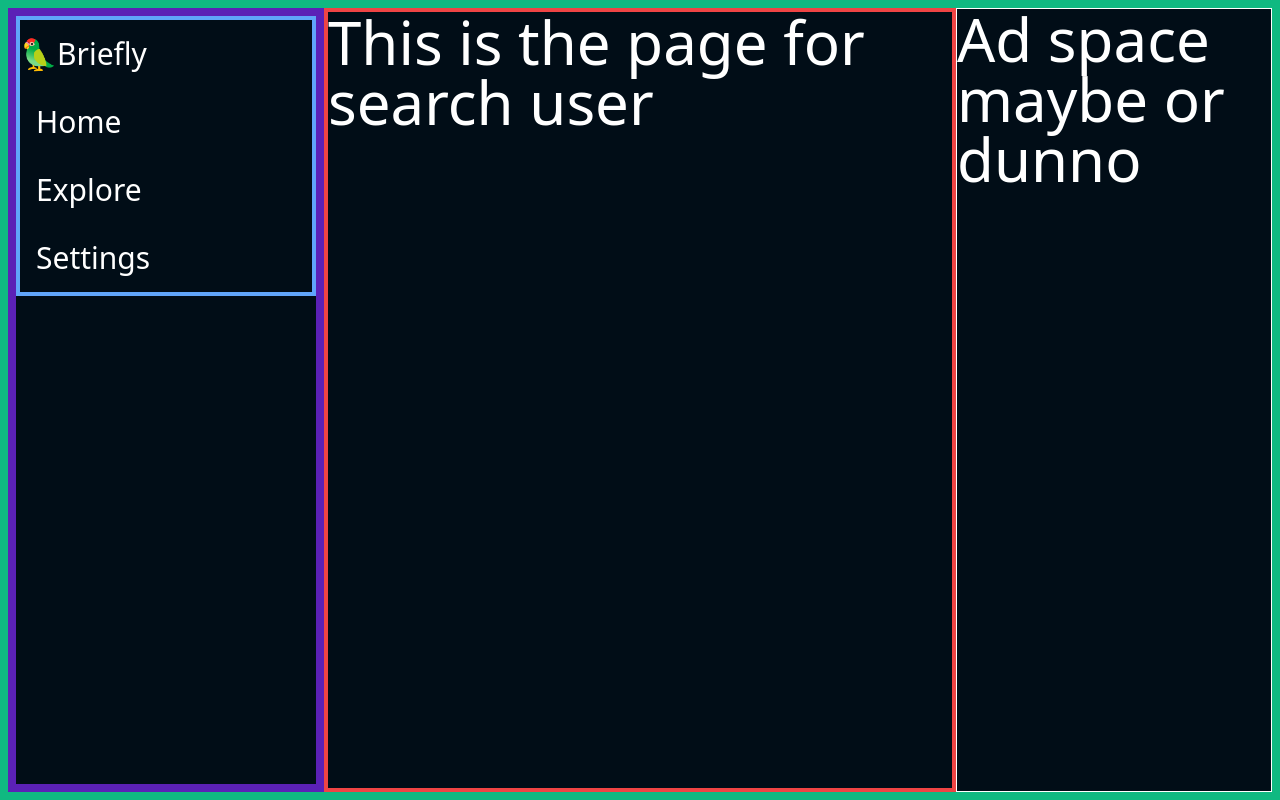
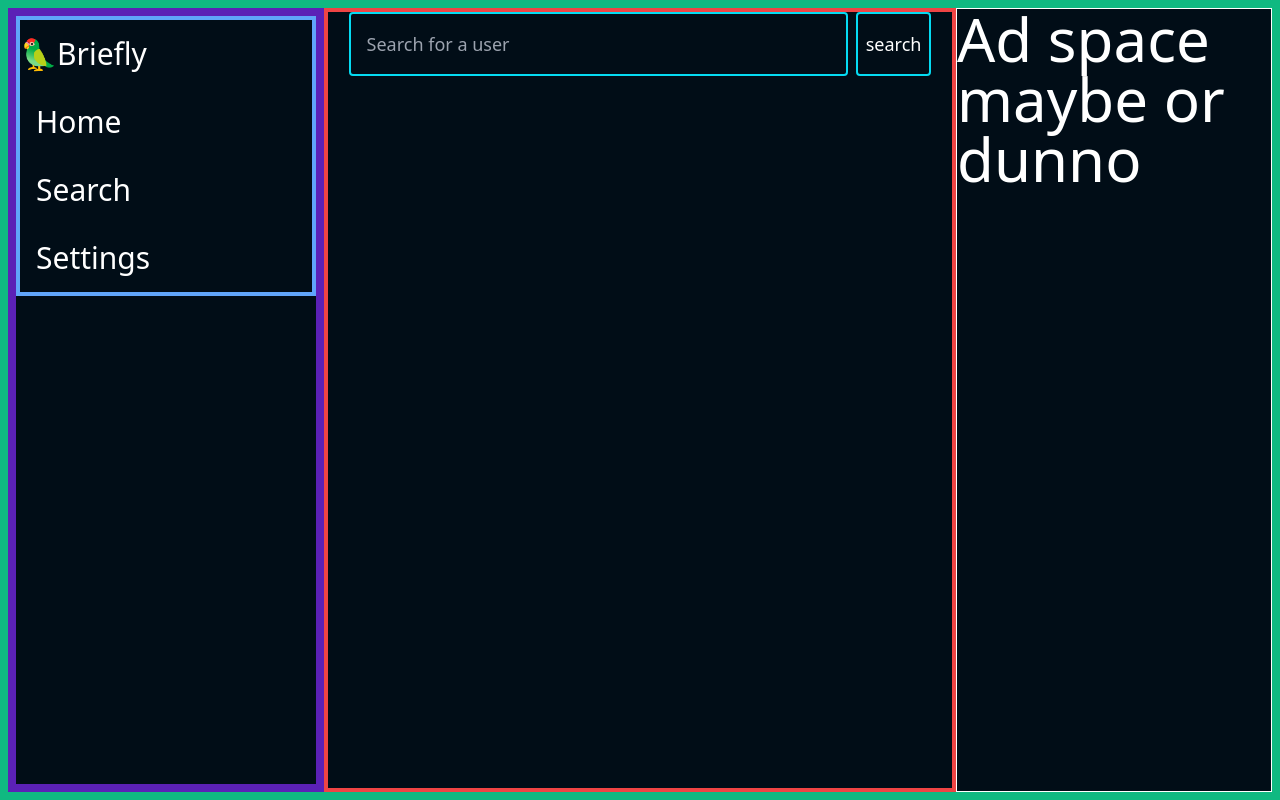
Before and after one commit to frogfreg/briefly-client, a React (Vite) app: page /search in a window 1280 px wide. Built offline with nearby package versions, Linux system fonts and the light colour scheme.

Commit message:
Added mock search component

```diff
--- a/src/App.jsx
+++ b/src/App.jsx
@@ -15,6 +15,7 @@ import Landing from "./components/Landing";
 import Signup from "./components/Signup";
 import User from "./components/User";
 import Thread from "./components/Thread";
+import Search from "./components/Search";
 
 const GET_USER_FEED = gql`
   query getUserFeed {
@@ -88,6 +89,9 @@ function App() {
         <Route path="/signup">
           <Signup />
         </Route>
+        <Route path="/search">
+          <Search />
+        </Route>
         <Route path="/:username/:briefid">
           <Thread />
         </Route>
--- a/src/components/MainLayout.jsx
+++ b/src/components/MainLayout.jsx
@@ -12,8 +12,8 @@ export default function MainLayout({ children }) {
           <Link to="/home" className="rounded-full p-4 nav-element">
             Home
           </Link>
-          <Link to="/#" className="rounded-full p-4 nav-element">
-            Explore
+          <Link to="/search" className="rounded-full p-4 nav-element">
+            Search
           </Link>
           <Link to="/#" className="rounded-full p-4 nav-element">
             Settings
--- /dev/null
+++ b/src/components/Search.jsx
@@ -0,0 +1,21 @@
+import React from "react";
+import MainLayout from "./MainLayout";
+
+export default function Search() {
+  return (
+    <MainLayout>
+      <div className="flex flex-col w-full">
+        <div className="flex w-full text-white text-lg justify-center ">
+          <input
+            className="w-4/5 bg-dark p-4 border-2 border-main-clear rounded"
+            type="search"
+            placeholder="Search for a user"
+          />
+          <button className="border-2 border-main-clear rounded ml-2 p-2">
+            search
+          </button>
+        </div>
+      </div>
+    </MainLayout>
+  );
+}
```
